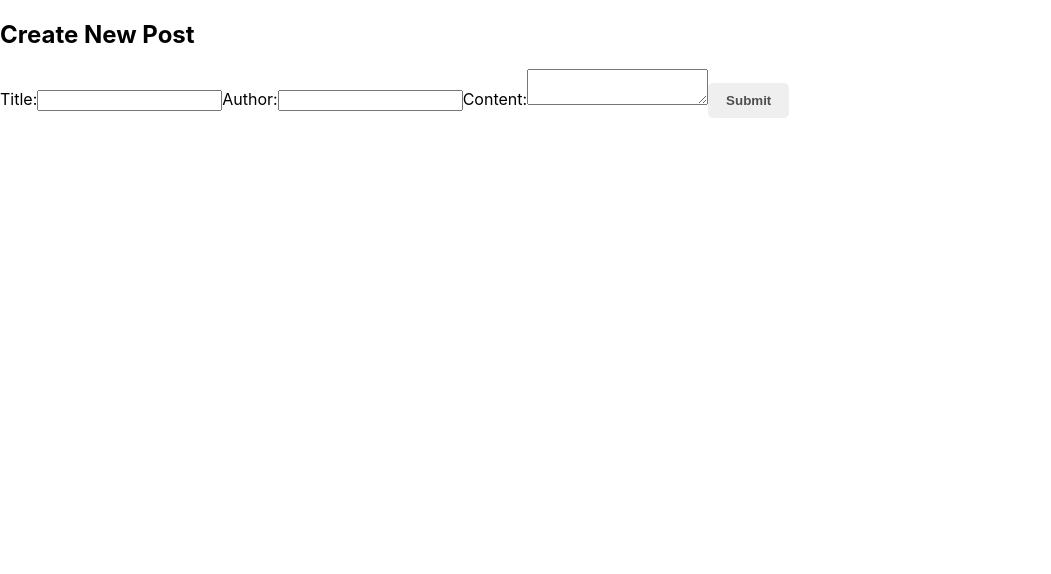
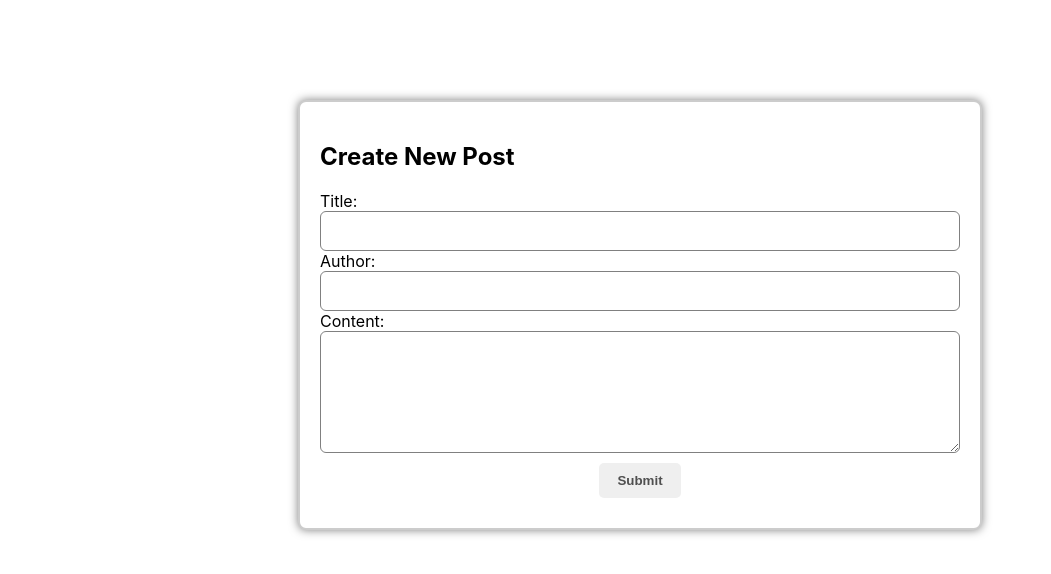
Before and after one commit to rahimialijan/Personal-Blog-Frontend-, a React (Create React App) app: page /post-form in a window 1280 px wide. Shown: the top 574 px of the page, without its empty margins (0-1051 px from the left). Built offline with nearby package versions, Linux system fonts and the light colour scheme.

Commit message:
add style for create new post form

```diff
--- /dev/null
+++ b/src/components/PostForm.css
@@ -0,0 +1,66 @@
+.container{
+    width: 100%;
+    display: flex;
+    align-items: center;
+    justify-content: center;
+    padding-top: 100px;
+}
+
+.form-container{
+    display: flex;
+    width: 50%;
+    pointer-events: auto;
+    background-color: white;
+    border: 2px solid #ccc;
+    border-radius: 8px;
+    box-shadow: 0 0 10px rgba(0, 0, 0, 0.5);
+    padding: 20px;
+    flex-direction: column;
+}
+
+
+.post-form{
+    display: flex;
+    flex-direction: column;
+ }
+
+ #title,
+ #author{
+    padding: 10px;
+    font-size: 1rem;
+    color: gray;
+    border-radius: 6px;
+    outline: none;
+    border: 1px solid gray;
+ }
+ #content{
+    height: 100px;
+    padding: 10px;
+    font-size: 1rem;
+    color: gray;
+    border-radius: 6px;
+    outline: none;
+    border: 1px solid gray;
+    margin-bottom: 10px;
+ }
+ #title:hover,
+ #author:hover,
+ #content:hover{
+    border: 2px solid lightblue;
+ }
+button{
+    align-self: center;
+    margin-bottom: 10px;
+    border: none;
+    outline: none;
+    padding: 10px 18px;
+    font-size: 1srem;
+    font-weight: 700;
+    cursor: pointer;
+    border-radius: 5px;
+    color: rgb(79, 79, 79);
+}
+button:hover{
+    background-color: gray;
+    color: white;
+}
--- a/src/components/PostForm.js
+++ b/src/components/PostForm.js
@@ -2,6 +2,7 @@ import React, { useState } from 'react';
 import { useDispatch } from 'react-redux';
 import { useNavigate } from 'react-router-dom';
 import { createPost } from '../redux/postActions';
+import './PostForm.css'
 
 const PostForm = () => {
   const dispatch = useDispatch();
@@ -27,9 +28,10 @@ const PostForm = () => {
   };
 
   return (
-    <div>
+    <div className='container'>
+    <div className='form-container'>
       <h2>Create New Post</h2>
-      <form onSubmit={handleSubmit}>
+      <form className='post-form' onSubmit={handleSubmit}>
         {/* eslint-disable-next-line jsx-a11y/label-has-associated-control */}
         <label htmlFor="title">Title:</label>
         <input
@@ -60,6 +62,7 @@ const PostForm = () => {
         <button type="submit">Submit</button>
       </form>
     </div>
+    </div>
   );
 };
 
```
